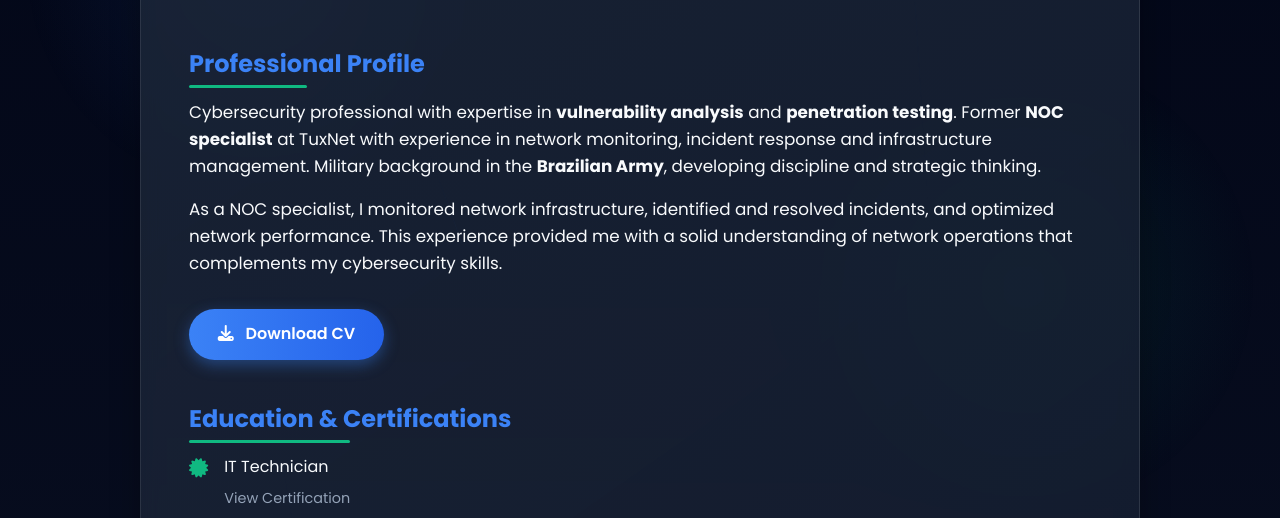
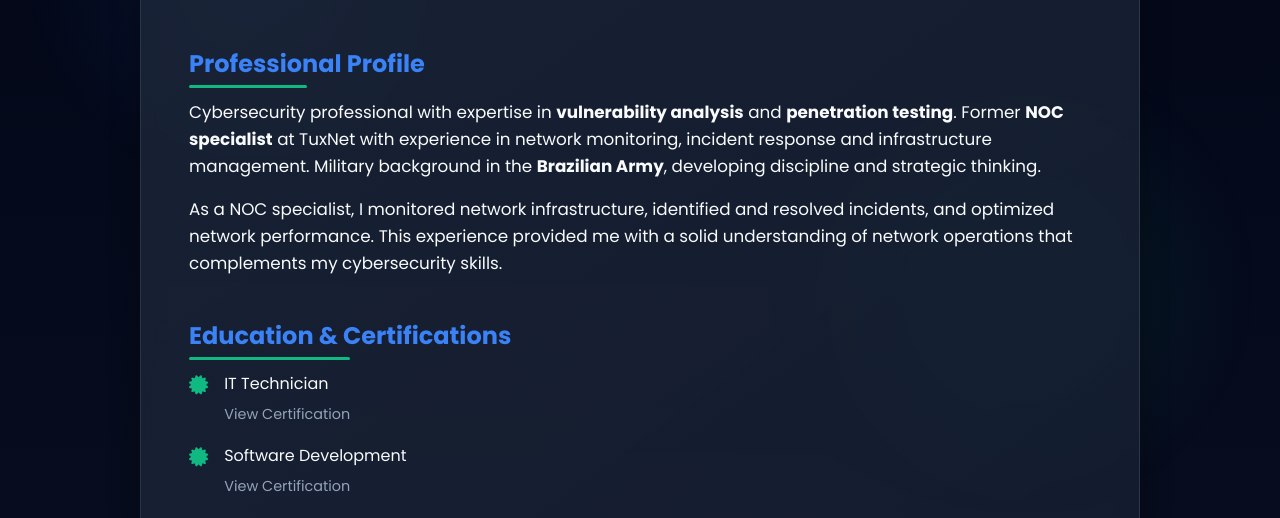
Before and after one commit to LuizWhoami/portfolio, a plain HTML site: page index.html in a window 1280 px wide. Shown: the part 276-794 px from the top of the page. Drawn offline with Linux system fonts and the light colour scheme.

Commit message:
Update index.html

```diff
--- a/index.html
+++ b/index.html
@@ -744,9 +744,7 @@
         As a NOC specialist, I monitored network infrastructure, identified and resolved incidents, and optimized network performance. This experience provided me with a solid understanding of network operations that complements my cybersecurity skills.
       </p>
 
-      <a href="#" class="download-btn" id="downloadCV">
-        <i class="fas fa-download"></i> Download CV
-      </a>
+
     </div>
 
     <div class="info-section">
```
